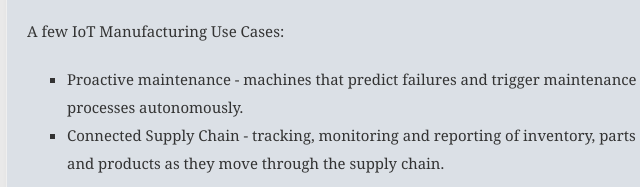
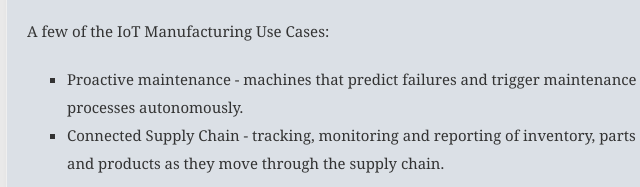
Before and after one commit to igi64/igi64.github.io, a plain HTML site: page iot.html in a window 1280 px wide. Shown: the part 1922-2109 px from the top of the page, 133-773 px from the left. Drawn offline with nearby package versions, Linux system fonts and the light colour scheme; a web font is replaced by a local one.

Commit message:
IoT Manufacturing Use Cases

```diff
--- a/iot.html
+++ b/iot.html
@@ -113,7 +113,7 @@
 						</p>
 
 						<p>
-							A few IoT Manufacturing Use Cases:
+							A few of the IoT Manufacturing Use Cases:
 							<ul>
 								<li>Proactive maintenance - machines that predict failures and trigger maintenance processes autonomously.</li>
 								<li>Connected Supply Chain - tracking, monitoring and reporting of inventory, parts and products as they move through the supply chain.</li>
```
